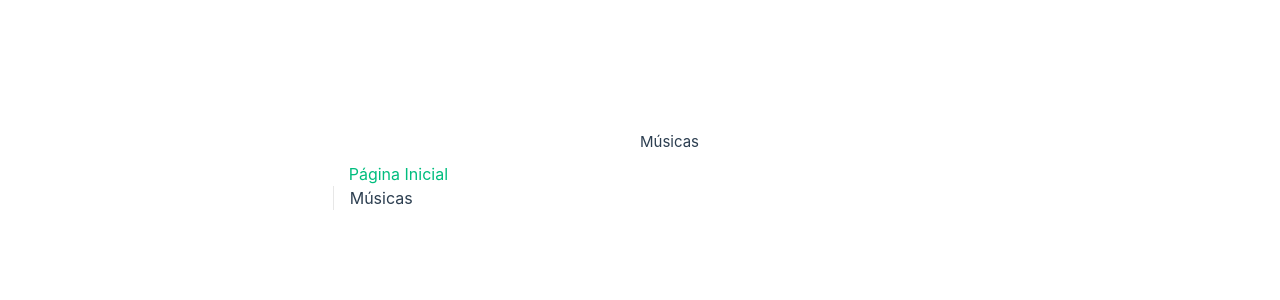
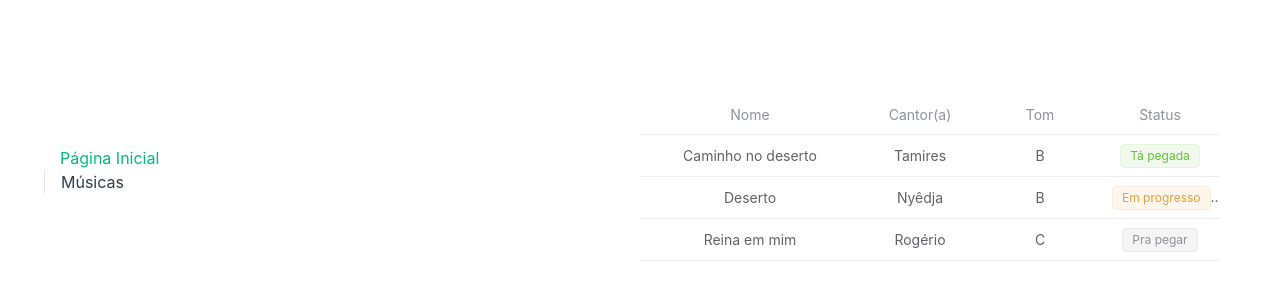
Before and after one commit to levi-manoel/acervo_musicas, a Vue app: page /musicas in a window 1280 px wide. Shown: the part 222-522 px from the top of the page. Built offline with nearby package versions, Linux system fonts and the light colour scheme.

Commit message:
[feat] install element+ and create simple table

```diff
--- a/index.html
+++ b/index.html
@@ -1,5 +1,5 @@
 <!DOCTYPE html>
-<html lang="en">
+<html lang="en" class="dark">
   <head>
     <meta charset="UTF-8">
     <link rel="icon" href="/favicon.ico">
--- a/package.json
+++ b/package.json
@@ -9,6 +9,7 @@
     "test:unit": "vitest"
   },
   "dependencies": {
+    "element-plus": "^2.3.6",
     "vue": "^3.3.4",
     "vue-router": "^4.2.2"
   },
--- a/src/App.vue
+++ b/src/App.vue
@@ -30,7 +30,7 @@ nav {
   width: 100%;
   font-size: 12px;
   text-align: center;
-  margin-top: 2rem;
+  margin: 2rem 0;
 }
 
 nav a.router-link-exact-active {
--- a/src/main.js
+++ b/src/main.js
@@ -4,8 +4,12 @@ import { createApp } from 'vue'
 import App from './App.vue'
 import router from './router'
 
+import ElementPlus from 'element-plus'
+import 'element-plus/dist/index.css'
+
 const app = createApp(App)
 
 app.use(router)
+app.use(ElementPlus)
 
 app.mount('#app')
--- a/src/views/Musics.vue
+++ b/src/views/Musics.vue
@@ -1,8 +1,62 @@
 <template>
   <main>
-    Músicas
+    <el-table :data="tableData" highlight-current-row style="width: 100%">
+      <el-table-column align="center" width="220" label="Nome" prop="no_musica" />
+      <el-table-column align="center" width="120" label="Cantor(a)" prop="no_cantor" />
+      <el-table-column align="center" width="120" label="Tom" prop="tom" />
+      <el-table-column align="center" width="120" label="Status" prop="status" >
+        <template #default="scope">
+          <el-tag
+            :type="tagsColors[scope.row.status]"
+            disable-transitions
+            >{{ scope.row.status }}</el-tag
+          >
+        </template>
+      </el-table-column>
+    </el-table>
   </main>
 </template>
 
 <script>
+export default {
+  data() {
+    return {
+      tableData: [],
+      tagsColors: {
+        'Tá pegada': 'success',
+        'Em progresso': 'warning',
+        'Pra pegar': 'info'
+      }
+    }
+  },
+
+  async created() {
+    await this.carregaLista()
+  },
+
+  methods: {
+    async carregaLista() {
+      this.tableData = [
+        {
+          no_musica: 'Caminho no deserto',
+          no_cantor: 'Tamires',
+          tom: 'B',
+          status: 'Tá pegada'
+        },
+        {
+          no_musica: 'Deserto',
+          no_cantor: 'Nyêdja',
+          tom: 'B',
+          status: 'Em progresso'
+        },
+        {
+          no_musica: 'Reina em mim',
+          no_cantor: 'Rogério',
+          tom: 'C',
+          status: 'Pra pegar'
+        }
+      ]
+    }
+  }
+}
 </script>
```
